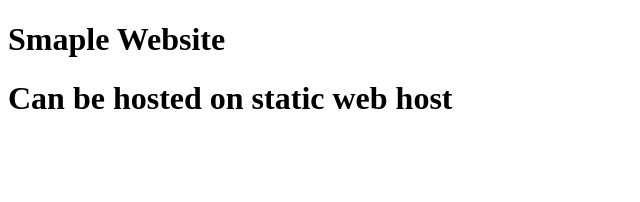
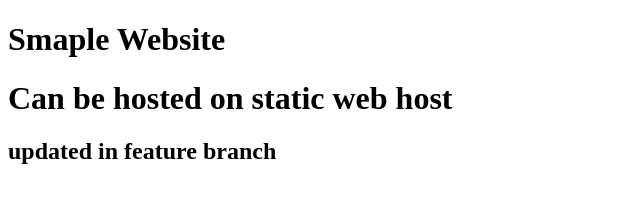
Before and after one commit to pratyushbat/DeployFrontend, a plain HTML site: page index.html in a window 1280 px wide. Shown: the whole page, without its empty margins (0-640 px from the left). Drawn offline with Linux system fonts and the light colour scheme.

Commit message:
feature branch second commit

```diff
--- a/index.html
+++ b/index.html
@@ -11,6 +11,7 @@
 <body>
     <h1>Smaple Website</h1>
     <h1>Can be hosted on static web host</h1>
+    <h2>updated in feature branch</h2>
 
 </body>
 
--- a/test.js
+++ b/test.js
@@ -1 +1,2 @@
 console.log('test.js')
+console.log('added in feature branch')
```
